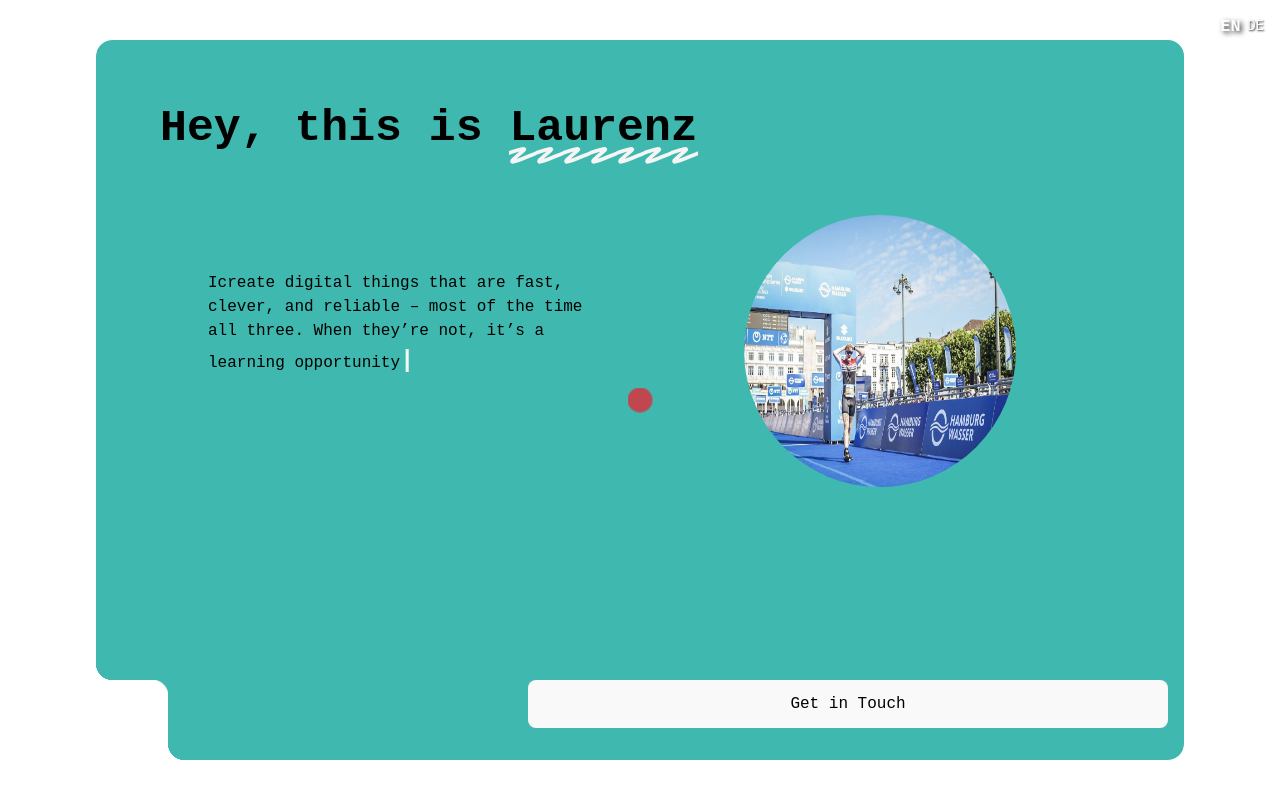
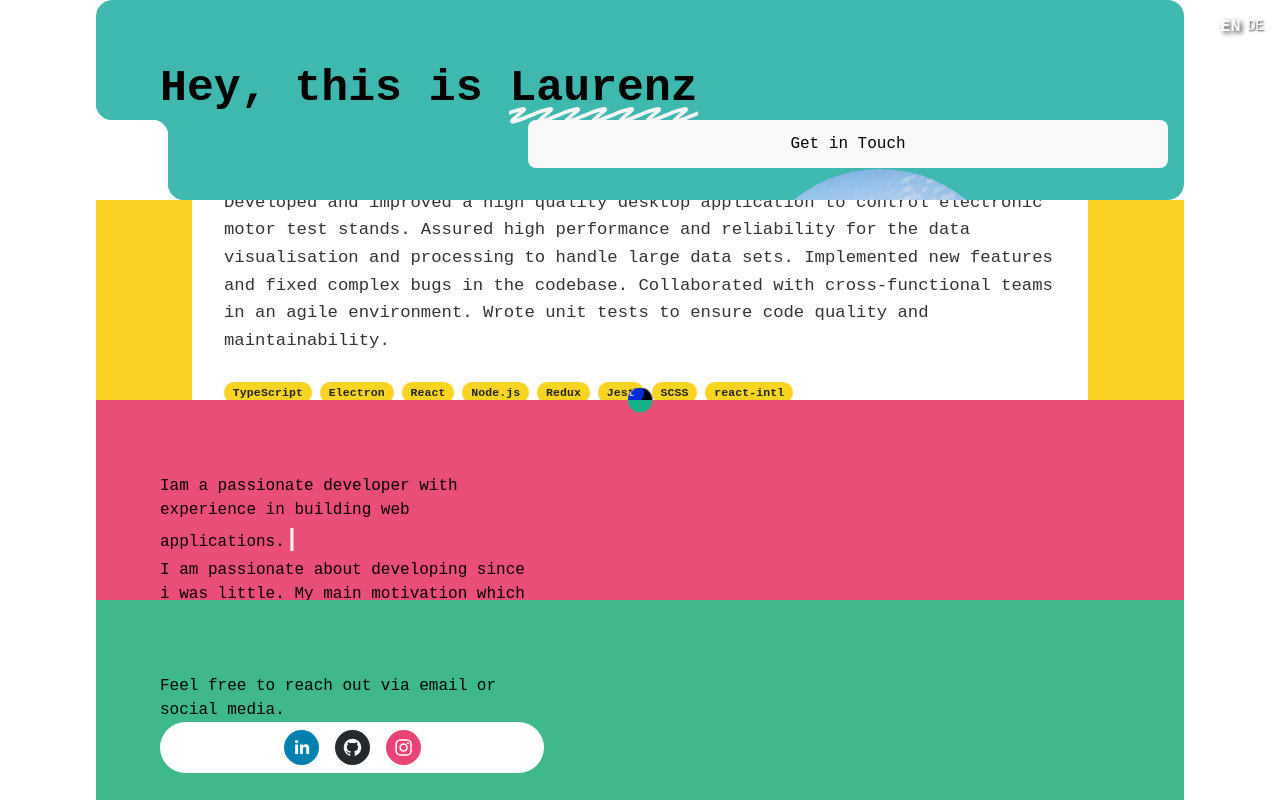
Before and after one commit to desplodur/portfolio, a React (Vite) app: page / in a window 1280 px wide. Built offline with nearby package versions, Linux system fonts and the light colour scheme.

Commit message:
rewrite the resize approach

```diff
--- a/src/styles/App.scss
+++ b/src/styles/App.scss
@@ -8,7 +8,7 @@
 /* Global Styles */
 html,
 body {
-  height: 100vh;
+  height: 100%;
   width: 100vw;
   overflow: hidden;
 }
@@ -51,7 +51,9 @@ body {
 }
 
 .section {
-  min-height: 100%;
+  height: calc(100% - env(safe-area-inset-bottom));
+  /* Fallback */
+  height: calc(100% - constant(safe-area-inset-bottom));
   padding: var(--section-padding);
   display: flex;
   flex-direction: column;
@@ -105,4 +107,7 @@ body {
   // /* Ensure the body takes full height for cursor tracking */
   // min-height: 100vh;
   min-height: -webkit-fill-available;
+  padding-bottom: env(safe-area-inset-bottom);
+  /* Fallback für ältere iOS */
+  padding-bottom: constant(safe-area-inset-bottom);
 }
```
